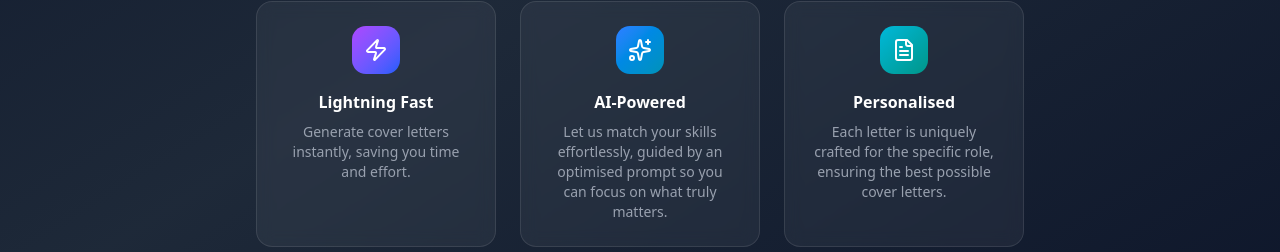
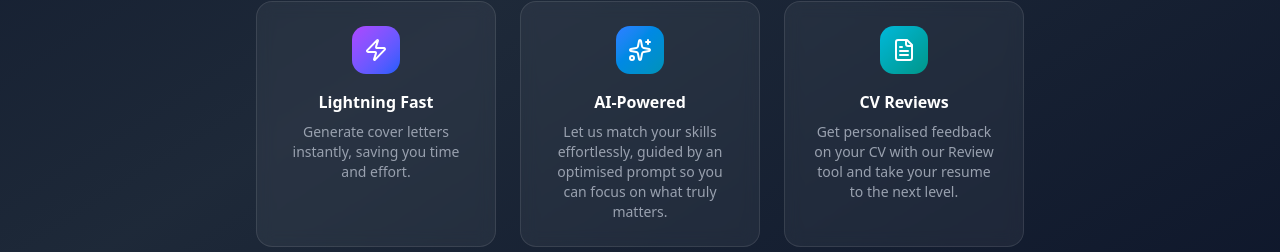
Before and after one commit to riad-mammadov/AI-Cover-Letter-Generator, a Next.js app in the folder frontend/: page / in a window 1280 px wide. Shown: the part 486-738 px from the top of the page. Built offline with nearby package versions, Linux system fonts and the light colour scheme.

Commit message:
refactor to TypeScript

```diff
--- a/frontend/app/page.tsx
+++ b/frontend/app/page.tsx
@@ -79,11 +79,11 @@ export default function CoverLetterGenerator() {
               <FileText className="w-5 h-5 sm:w-6 sm:h-6 text-white" />
             </div>
             <h3 className="font-semibold text-white mb-2 text-sm sm:text-base">
-              Personalised
+              CV Reviews
             </h3>
             <p className="text-xs sm:text-sm text-gray-400">
-              Each letter is uniquely crafted for the specific role, ensuring
-              the best possible cover letters.
+              Get personalised feedback on your CV with our Review tool and take
+              your resume to the next level.
             </p>
           </div>
         </div>
--- a/frontend/app/review/page.tsx
+++ b/frontend/app/review/page.tsx
@@ -1,6 +1,6 @@
 "use client";
 
-import { useRef, useCallback, useState } from "react";
+import React, { useRef, useCallback, useState } from "react";
 import {
   Sparkles,
   FileCheck,
@@ -34,20 +34,23 @@ import {
 import { useRouter } from "next/navigation";
 
 export default function CVReviewPage() {
-  const [fileName, setFileName] = useState(null);
+  interface APIResponse {
+    text: string;
+  }
+  const [fileName, setFileName] = useState<File | null>(null);
   const [modalOpen, setModalOpen] = useState(false);
   const [secondModalOpen, setSecondModalOpen] = useState(false);
   const [loading, setLoading] = useState(false);
-  const [response, setResponse] = useState(null);
+  const [response, setResponse] = useState<string | null>(null);
   const [copied, setCopied] = useState(false);
   const [error, setError] = useState(false);
-  const fileInputRef = useRef(null);
+  const fileInputRef = useRef<HTMLInputElement | null>(null);
 
   const handleUploadClick = () => {
     fileInputRef.current?.click();
   };
 
-  const copyToClipboard = (text) => {
+  const copyToClipboard = (text: string) => {
     setCopied(true);
     navigator.clipboard.writeText(text).catch((err) => {
       console.error("Failed to copy text:", err);
@@ -57,7 +60,7 @@ export default function CVReviewPage() {
     }, 2000);
   };
 
-  const handleFileChange = (e) => {
+  const handleFileChange = (e: React.ChangeEvent<HTMLInputElement>) => {
     const file = e.target.files?.[0];
     if (!file) return;
     setFileName(file);
@@ -87,8 +90,7 @@ export default function CVReviewPage() {
           body: formData,
         }
       );
-      const response = await data.json();
-      console.log(response.text);
+      const response: APIResponse = await data.json();
       setResponse(response.text);
       setLoading(false);
       setModalOpen((prev) => !prev);
```
Also changed, not shown: frontend/app/layout.tsx (renamed from frontend/app/layout.js).
